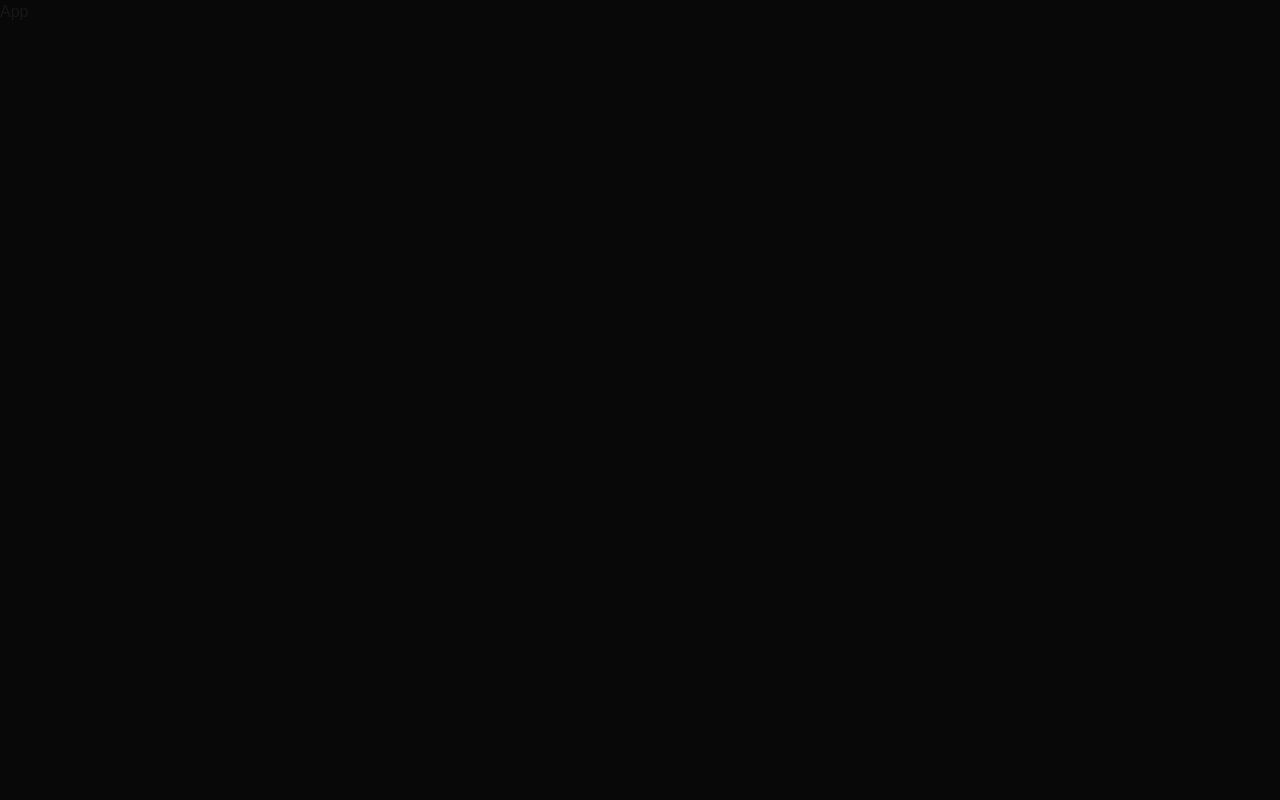
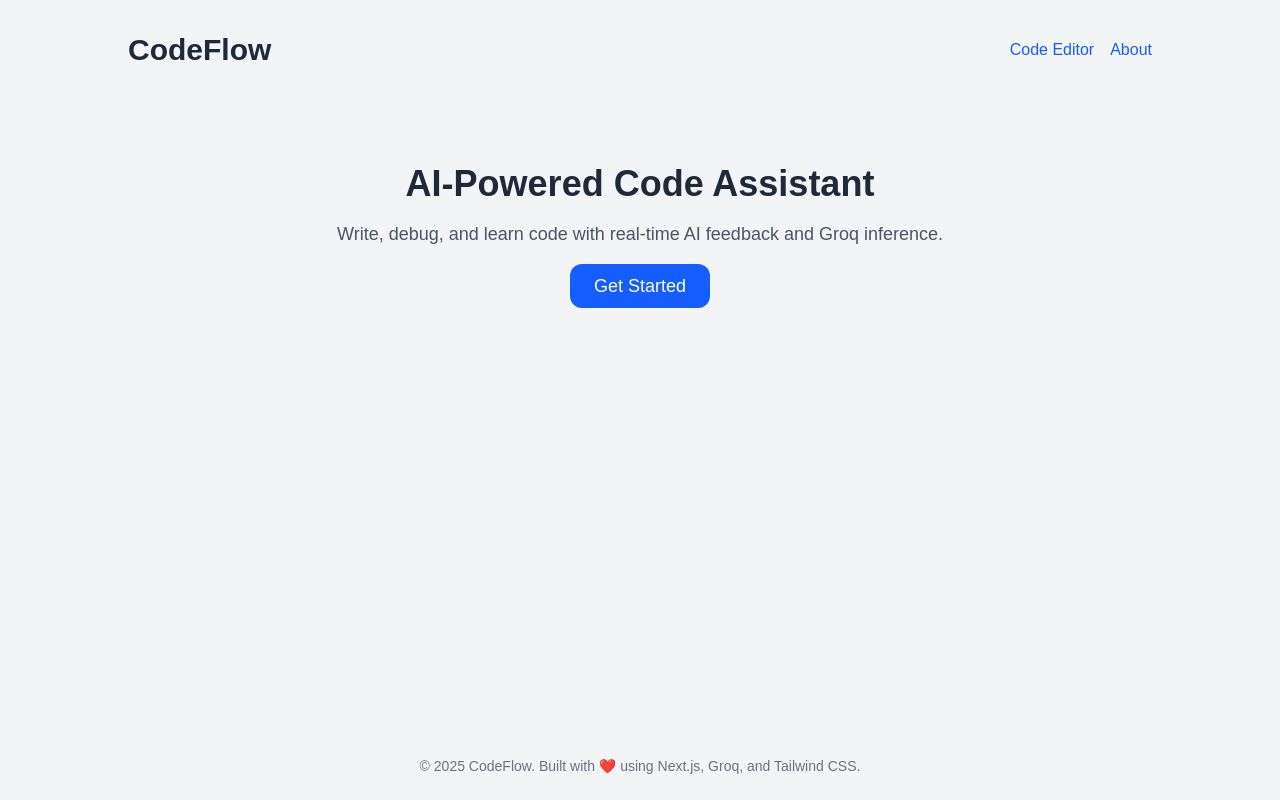
Before and after one commit to saloni1902/SnapTix, a Next.js app in the folder frontend/: page / in a window 1280 px wide. Built offline with nearby package versions, Linux system fonts and the light colour scheme.

Commit message:
added home.js

```diff
--- /dev/null
+++ b/frontend/src/app/mycomp/home.js
@@ -0,0 +1,37 @@
+// app/page.js
+import Link from 'next/link';
+
+export default function Home() {
+  return (
+    <main className="min-h-screen bg-gray-100 text-gray-800 flex flex-col items-center justify-center px-4">
+      <header className="w-full max-w-5xl py-8 flex justify-between items-center">
+        <h1 className="text-3xl font-bold">CodeFlow</h1>
+        <nav className="space-x-4">
+          <Link href="/editor" className="text-blue-600 hover:underline">
+            Code Editor
+          </Link>
+          <Link href="/about" className="text-blue-600 hover:underline">
+            About
+          </Link>
+        </nav>
+      </header>
+
+      <section className="text-center mt-16">
+        <h2 className="text-4xl font-bold mb-4">AI-Powered Code Assistant</h2>
+        <p className="text-lg text-gray-600 mb-6">
+          Write, debug, and learn code with real-time AI feedback and Groq inference.
+        </p>
+        <Link
+          href="/editor"
+          className="bg-blue-600 text-white px-6 py-3 rounded-xl text-lg hover:bg-blue-700 transition"
+        >
+          Get Started
+        </Link>
+      </section>
+
+      <footer className="mt-auto py-6 text-sm text-gray-500">
+        &copy; {new Date().getFullYear()} CodeFlow. Built with ❤️ using Next.js, Groq, and Tailwind CSS.
+      </footer>
+    </main>
+  );
+}
--- a/frontend/src/app/page.jsx
+++ b/frontend/src/app/page.jsx
@@ -1,9 +1,16 @@
 import React from 'react'
+import Home from './mycomp/home'
 
 const App = () => {
   return (
-    <div
-    >App</div>
+    <div className='bg-red-300'
+    >
+      <div>
+        < Home/>
+      </div>
+    </div>
+
+
   )
 }
 
```
